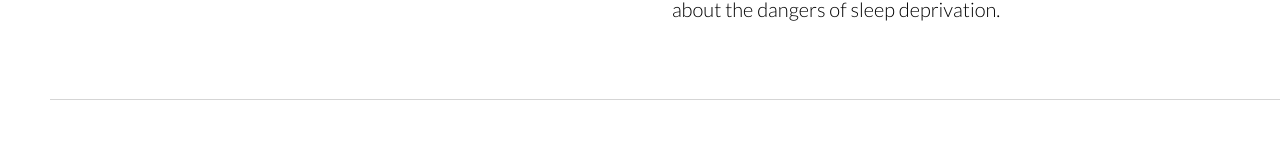
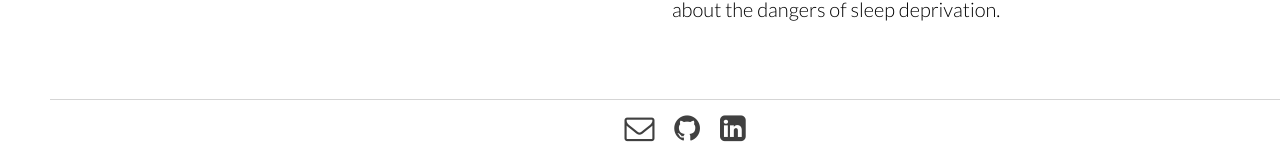
Before and after one commit to shannonchu/shannonchu.github.io, a Jekyll site: the page built from index.html, in a window 1280 px wide. Shown: the part 3223-3386 px from the top of the page. Built offline with Jekyll 4.4.1, drawn with Linux system fonts in a browser that asks for light colours; nearby versions of some CDN libraries.

Commit message:
fix footer

```diff
--- a/_layouts/default.html
+++ b/_layouts/default.html
@@ -10,9 +10,12 @@
     <!-- <meta name="viewport" content="width=device-width, initial-scale=1"> -->
     <link rel="stylesheet" type="text/css" href="/css/main.css">
     <link href='https://fonts.googleapis.com/css?family=Lato:400,300,100,700' rel='stylesheet' type='text/css'>
-    <!-- <link rel="stylesheet" href="https://maxcdn.bootstrapcdn.com/font-awesome/4.5.0/css/font-awesome.min.css"> -->
+    <link rel="stylesheet" href="https://maxcdn.bootstrapcdn.com/font-awesome/4.5.0/css/font-awesome.min.css">
   </head>
   <body>
+
+    <nav>
+    </nav>
     <div class="container">
       {{ content }}
     </div>
```
